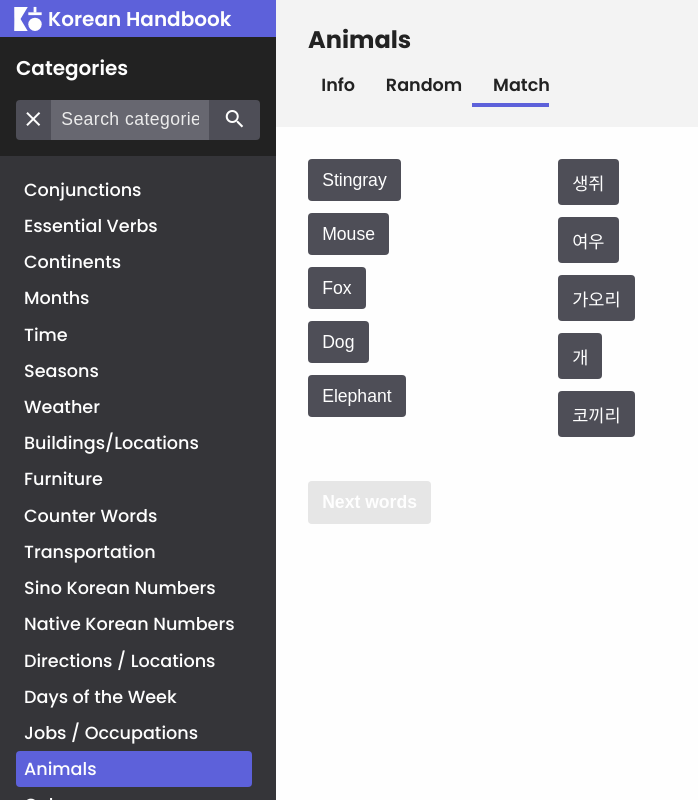
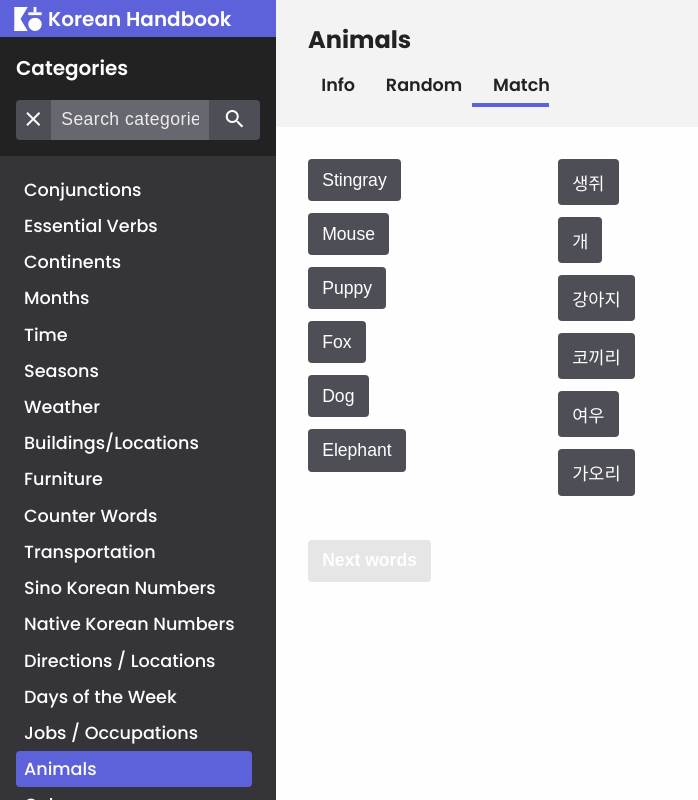
Before and after one commit to DanielHearn/korean-handbook, a Vue app in the folder korean-handbook/: page /content/animals/match in a window 1280 px wide. Shown: the whole page, without its empty margins (0-698 px from the left). Built offline with nearby package versions, Linux system fonts and the light colour scheme.

Commit message:
Fix season category in match

```diff
--- a/korean-handbook/src/components/Match/Match.js
+++ b/korean-handbook/src/components/Match/Match.js
@@ -19,11 +19,12 @@
       englishWords: [],
       koreanWords: [],
       selected: { e: null, k: null },
+      numberOfWords: NUMBER_OF_WORDS,
     }
   },
   watch: {
     category: function() {
-      this.generateWords()
+      this.reset()
     },
     selected: {
       handler(selected) {
@@ -32,12 +33,12 @@
             this.completed[selected.e] = true
             this.selected = { e: null, k: null }
             this.completedWords = Object.keys(this.completed).map(key => {
-              const e = this.englishWords[key]
-              const k = this.koreanWords[key]
+              const e = this.englishWords[key].word
+              const k = this.koreanWords[key].word
               return {
                 id: `${e}_${k}`,
-                e: this.englishWords[key].word,
-                k: this.koreanWords[key].word,
+                e: e,
+                k: k,
               }
             })
           } else {
@@ -53,13 +54,26 @@
       const newWords = []
       const newWordIndexes = []
       const words = this.category.words
-      while (newWords.length < NUMBER_OF_WORDS) {
+      this.numberOfWords =
+        this.category.words.length <= NUMBER_OF_WORDS
+          ? this.category.words.length
+          : NUMBER_OF_WORDS
+      if (this.category.words.length <= NUMBER_OF_WORDS) {
+        words.forEach((word, i) => {
+          newWords.push(word)
+          newWordIndexes.push(i)
+        })
+      } else {
+        while (newWords.length <= this.numberOfWords) {
           const wordIndex = getRandomIndexFromArray(words)
           if (!newWordIndexes.includes(wordIndex)) {
             newWords.push(words[wordIndex])
             newWordIndexes.push(wordIndex)
           }
+          console.log(newWords)
         }
+      }
+      console.log('done')
       const englishWords = shuffleArray(
         newWords.map((word, i) => {
           return { id: i, word: word.e }
@@ -86,13 +100,21 @@
         this.selected[wordKey] = id
       }
     },
-    nextWords: function() {
-      if (Object.keys(this.completed).length === NUMBER_OF_WORDS) {
+    reset: function() {
       this.completed = {}
       this.selected = { e: null, k: null }
       this.englishWords = []
       this.koreanWords = []
+      this.completedWords = []
+      this.numberOfWords =
+        this.category.words.length <= NUMBER_OF_WORDS
+          ? this.category.words.length
+          : NUMBER_OF_WORDS
       this.generateWords()
+    },
+    nextWords: function() {
+      if (Object.keys(this.completed).length === this.numberOfWords) {
+        this.reset()
       }
     },
   },
@@ -100,6 +122,9 @@
     this.generateWords()
   },
   created() {
-    this.NUMBER_OF_WORDS = NUMBER_OF_WORDS
+    this.numberOfWords =
+      this.category.words.length <= NUMBER_OF_WORDS
+        ? this.category.words.length
+        : NUMBER_OF_WORDS
   },
 }
--- a/korean-handbook/src/components/Match/Match.vue
+++ b/korean-handbook/src/components/Match/Match.vue
@@ -58,7 +58,7 @@
     </div>
     <div class="match-actions">
       <button
-        :disabled="Object.keys(completed).length < this.NUMBER_OF_WORDS"
+        :disabled="Object.keys(completed).length < this.numberOfWords"
         @click="nextWords()"
         class="button--primary"
       >
```
Lines whose indentation alone changed are shown as unchanged.
